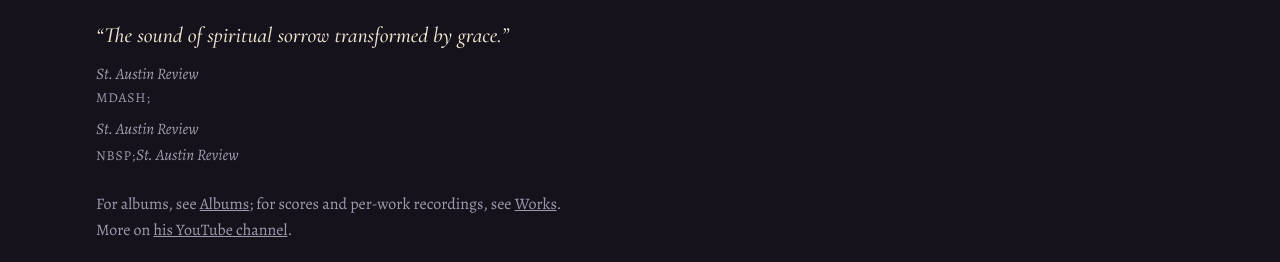
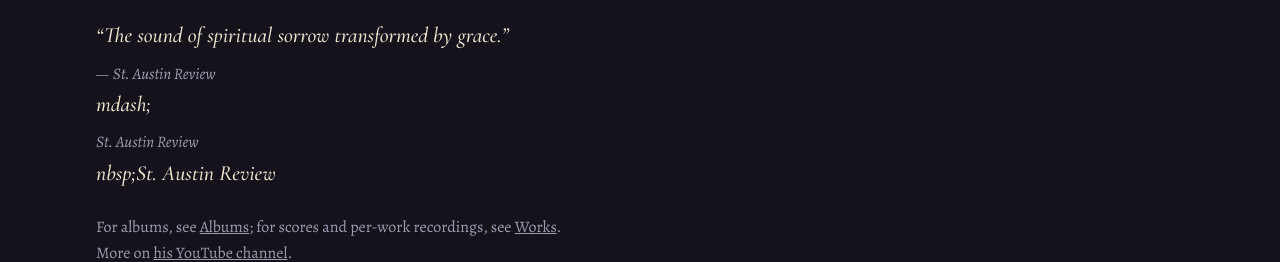
Before and after one commit to liquid1188/frank-larocca-site, an Eleventy site: page src/listen.njk in a window 1280 px wide. Shown: the part 234-496 px from the top of the page. Built offline with nearby package versions, Linux system fonts and the light colour scheme; Eleventy itself is replaced by a stand-in of ours; files that its build step writes are made by us from their sources.

Commit message:
Listen: fix the credit markup

```diff
--- a/src/listen.njk
+++ b/src/listen.njk
@@ -5,7 +5,7 @@ permalink: /listen/
 description: "Hear Frank La Rocca's music: selected performances, the composer speaking about his work, and recordings on SoundCloud."
 ---
 <h1>Listen</h1>
-<p class="page-line">&ldquo;The sound of spiritual sorrow transformed by grace.&rdquo; <span class="page-line-cite"><span class="page-line-cite"><em>St. Austin Review</em></span>mdash;<span class="page-line-cite"><em>St. Austin Review</em></span>nbsp;<em>St. Austin Review</em></span></p>
+<p class="page-line">&ldquo;The sound of spiritual sorrow transformed by grace.&rdquo; <span class="page-line-cite">&mdash;&nbsp;<em>St. Austin Review</em></span>mdash;<span class="page-line-cite"><em>St. Austin Review</em></span>nbsp;<em>St. Austin Review</em></span></p>
 <p class="note">For albums, see <a href="/recordings/">Albums</a>; for scores and per-work recordings, see <a href="/works/">Works</a>.<br>More on <a href="{{ site.social.youtube }}">his YouTube channel</a>.</p>
 
 <h2 class="section-title">Selected performances</h2>
```
